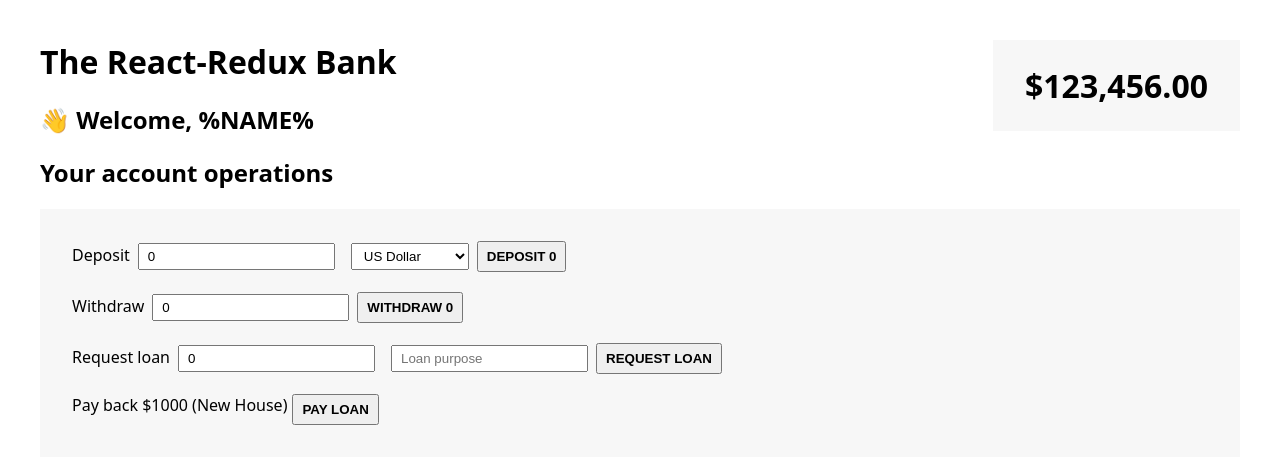
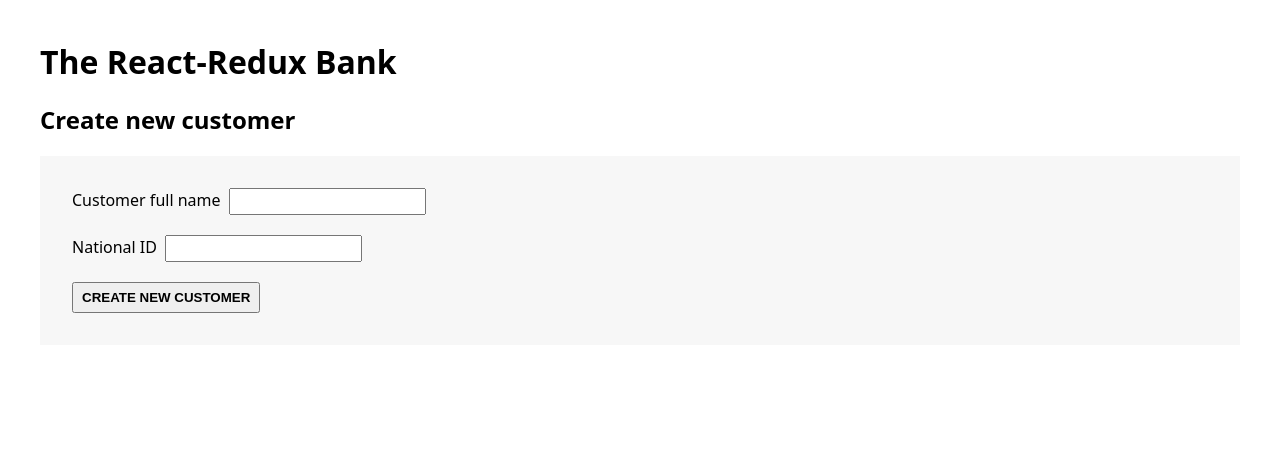
Before and after one commit to aleksandr-e-lebedev/react-redux-bank, a React (Vite) app: page / in a window 1280 px wide. Shown: the top 464 px of the page. Built offline with nearby package versions, Linux system fonts and the light colour scheme.

Commit message:
feat: implement creating new customer

```diff
--- a/src/App.tsx
+++ b/src/App.tsx
@@ -3,12 +3,13 @@ import Customer from '@/features/customer/Customer';
 import AccountOperations from '@/features/account/AccountOperations';
 import BalanceDisplay from '@/features/account/BalanceDisplay';
 
+import { useAppSelector } from './app/hooks';
+
 import './App.css';
 
 export default function App() {
   // Global UI State
-  const fullName = '%NAME%';
-  const nationalID = 12345;
+  const { fullName, nationalID } = useAppSelector((state) => state.customer);
 
   // Derived Global UI State
   const customerExists = fullName && nationalID ? true : false;
--- a/src/features/customer/CreateCustomer/CreateCustomer.tsx
+++ b/src/features/customer/CreateCustomer/CreateCustomer.tsx
@@ -4,16 +4,23 @@ import Input from '@/components/Input';
 import Label from '@/components/Label';
 import Button from '@/components/Button';
 
+import { useAppDispatch } from '@/app/hooks';
+import { created } from '../customerSlice';
+
 import './CreateCustomer.styles.css';
 
 export default function CreateCustomer() {
   // Local UI State
   const [fullName, setFullName] = useState('');
-  const [nationalId, setNationalId] = useState('');
+  const [nationalID, setNationalID] = useState('');
+
+  // Global UI State
+  const dispatch = useAppDispatch();
 
   function handleFormSubmit(e: React.FormEvent<HTMLFormElement>) {
     e.preventDefault();
-    return;
+    if (!fullName && !nationalID) return;
+    dispatch(created({ fullName, nationalID }));
   }
 
   return (
@@ -40,9 +47,9 @@ export default function CreateCustomer() {
             id="national-id"
             className="new-customer__input"
             type="text"
-            value={nationalId}
+            value={nationalID}
             onChange={(e) => {
-              setNationalId(e.target.value);
+              setNationalID(e.target.value);
             }}
           />
         </div>
--- a/src/features/customer/customerSlice.ts
+++ b/src/features/customer/customerSlice.ts
@@ -1,3 +1,5 @@
+import type { PayloadAction } from '@reduxjs/toolkit';
+
 import { createAppSlice } from '@/app/createAppSlice';
 
 export interface CustomerSliceState {
@@ -12,9 +14,29 @@ const initialState: CustomerSliceState = {
   createdAt: '',
 };
 
+type Customer = CustomerSliceState;
+
 // If you are not using async thunks you can use the standalone `createSlice`.
 export const customerSlice = createAppSlice({
   name: 'customer',
   initialState,
-  reducers: {},
+  reducers: {
+    created: {
+      prepare: ({ fullName, nationalID }: Omit<Customer, 'createdAt'>) => {
+        return {
+          payload: {
+            fullName,
+            nationalID,
+            createdAt: new Date().toISOString(), // Side Effect
+          },
+        };
+      },
+      reducer: (_state, action: PayloadAction<Customer>) => {
+        return action.payload;
+      },
+    },
+  },
 });
+
+// Action creators are generated for each case reducer function.
+export const { created } = customerSlice.actions;
```
